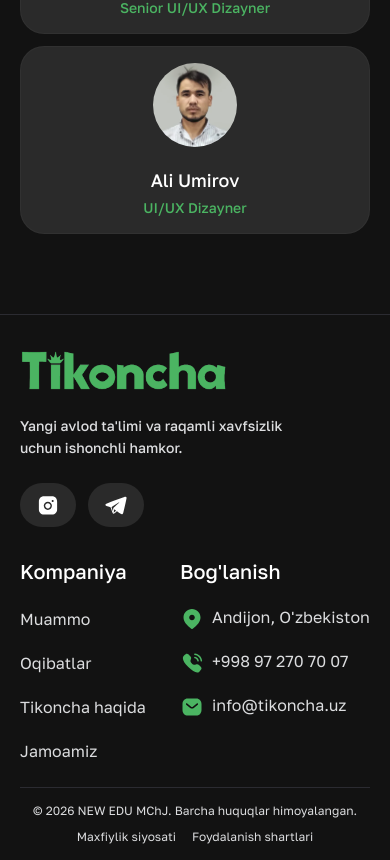
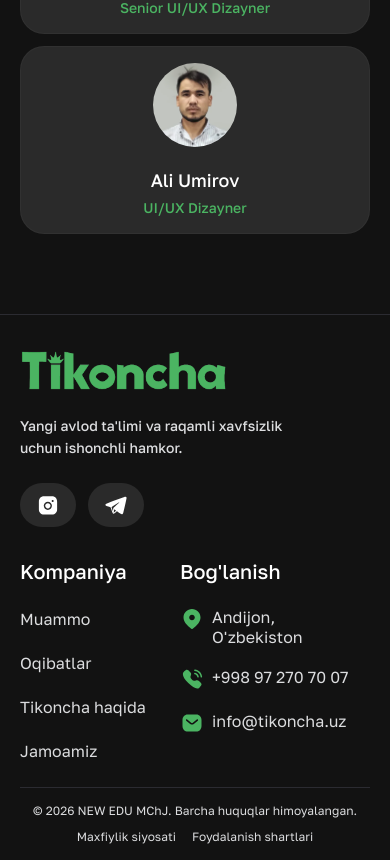
Before and after one commit to Muhammad3111/Tikoncha_Landing_V3, a Next.js app: page /team in a window 390 px wide. Shown: the part 2011-2871 px from the top of the page. Built offline with nearby package versions, Linux system fonts and the light colour scheme.

Commit message:
update files

```diff
--- a/app/globals.css
+++ b/app/globals.css
@@ -604,3 +604,58 @@
     width: 100%;
   }
 }
+
+.site-footer__location-text {
+  min-width: 0;
+}
+
+.site-footer__location-text.has-parts .site-footer__location-line {
+  display: inline;
+}
+
+@media (max-width: 743px) {
+  .site-footer__location-text {
+    display: inline-flex;
+    flex-direction: column;
+    line-height: 1.25;
+  }
+
+  .site-footer__location-text.has-parts .site-footer__location-line {
+    display: block;
+  }
+
+  #problem .problem-body,
+  #consequences .problem-body,
+  #countries .problem-body {
+    left: 24px !important;
+    right: 24px !important;
+    width: auto !important;
+    box-sizing: border-box;
+  }
+
+  #problem .problem-card:nth-child(2) .problem-body,
+  #problem .problem-card:nth-child(3) .problem-body,
+  #problem .problem-card:nth-child(4) .problem-body,
+  #problem .problem-card:nth-child(5) .problem-body {
+    left: 24px !important;
+    right: 24px !important;
+    width: auto !important;
+  }
+}
+
+@media (max-width: 1366px) and (max-height: 700px) and (orientation: landscape) and (any-pointer: coarse) {
+  .how-work-section {
+    min-height: 1020px !important;
+    height: 1020px !important;
+    overflow: hidden;
+  }
+
+  .how-work-root {
+    min-height: 1020px !important;
+  }
+
+  .how-work-card {
+    min-height: 1020px !important;
+    height: 1020px !important;
+  }
+}
--- a/components/layout/SiteFooter.tsx
+++ b/components/layout/SiteFooter.tsx
@@ -18,6 +18,11 @@
   const aboutPath = `${homePath}#about`;
   const phoneLink = `tel:${t.layout.footer.phone.replace(/\s+/g, "")}`;
   const emailLink = `mailto:${t.layout.footer.email}`;
+  const locationParts = t.layout.footer.location
+    .split(",")
+    .map((part) => part.trim())
+    .filter(Boolean);
+  const hasLocationParts = locationParts.length > 1;
 
   return (
     <footer className="site-footer text-white" data-nosnippet>
@@ -91,7 +96,16 @@
             <ul className="site-footer__list site-footer__list--contact">
               <li className="site-footer__contact-item">
                 <img src={siteData.images.footer.locationIcon} alt="" width="24" height="24" loading="lazy" decoding="async" />
-                <span>{t.layout.footer.location}</span>
+                <span className={`site-footer__location-text${hasLocationParts ? " has-parts" : ""}`}>
+                  {hasLocationParts ? (
+                    <>
+                      <span className="site-footer__location-line">{`${locationParts[0]},`}</span>
+                      <span className="site-footer__location-line">{locationParts.slice(1).join(", ")}</span>
+                    </>
+                  ) : (
+                    t.layout.footer.location
+                  )}
+                </span>
               </li>
               <li className="site-footer__contact-item">
                 <img src={siteData.images.footer.callIcon} alt="" width="24" height="24" loading="lazy" decoding="async" />
--- a/components/layout/SiteHeader.tsx
+++ b/components/layout/SiteHeader.tsx
@@ -52,7 +52,12 @@
         label: t.layout.nav.leadingCountries,
         sectionId: "countries",
       },
-      { key: "about" as const, href: `${homePathWithSlash}#about`, label: t.layout.nav.about, sectionId: "about" },
+      {
+        key: "about" as const,
+        href: `${homePathWithSlash}#how-does-it-work`,
+        label: t.layout.nav.about,
+        sectionId: "how-does-it-work",
+      },
       { key: "team" as const, href: teamPath, label: t.layout.nav.team, sectionId: undefined },
     ],
     [homePathWithSlash, teamPath, t.layout.nav.about, t.layout.nav.consequences, t.layout.nav.issue, t.layout.nav.leadingCountries, t.layout.nav.team],
```
